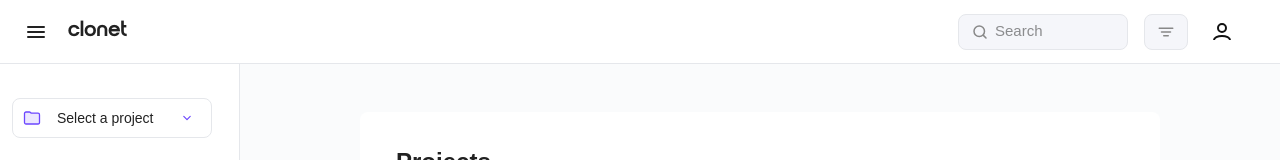
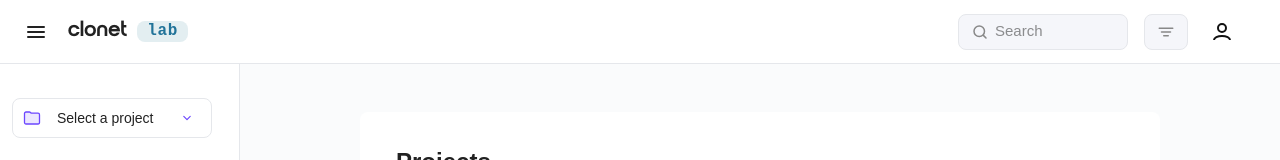
Before and after one commit to welcmhome/clonet-app, a Next.js app: page /dashboard in a window 1280 px wide. Shown: the top 160 px of the page. Built offline with nearby package versions, Linux system fonts and the light colour scheme.

Commit message:
Add pixel-style 'lab' badge next to logo in header, styled like reference

```diff
--- a/src/app/dashboard/page.tsx
+++ b/src/app/dashboard/page.tsx
@@ -112,8 +112,28 @@ export default function Dashboard() {
               </svg>
             </span>
           </button>
-          <span style={{ fontFamily: 'ibrand, sans-serif', fontWeight: 400, fontSize: 22, letterSpacing: '0.01em', lineHeight: 1.1, color: '#222', whiteSpace: 'nowrap', marginLeft: 2, opacity: 1, transition: 'opacity 0.2s', overflow: 'hidden', textOverflow: 'ellipsis', flexShrink: 0 }}>
-            clonet
+          <span style={{ display: 'flex', alignItems: 'center' }}>
+            <span style={{ fontFamily: 'ibrand, sans-serif', fontWeight: 400, fontSize: 22, letterSpacing: '0.01em', lineHeight: 1.1, color: '#222', whiteSpace: 'nowrap', marginLeft: 2, opacity: 1, transition: 'opacity 0.2s', overflow: 'hidden', textOverflow: 'ellipsis', flexShrink: 0 }}>
+              clonet
+            </span>
+            <span style={{
+              fontFamily: 'monospace, "Fira Mono", "Menlo", "Consolas", "Liberation Mono", "Courier New", "monospace"',
+              fontSize: 16,
+              background: '#e3eef1',
+              color: '#217399',
+              borderRadius: 8,
+              padding: '2px 10px 2px 10px',
+              marginLeft: 10,
+              fontWeight: 600,
+              letterSpacing: '0.04em',
+              lineHeight: 1.1,
+              display: 'inline-block',
+              boxShadow: 'none',
+              border: 'none',
+              textTransform: 'lowercase',
+            }}>
+              lab
+            </span>
           </span>
         </div>
         <div style={{ flex: 1 }} />
```
